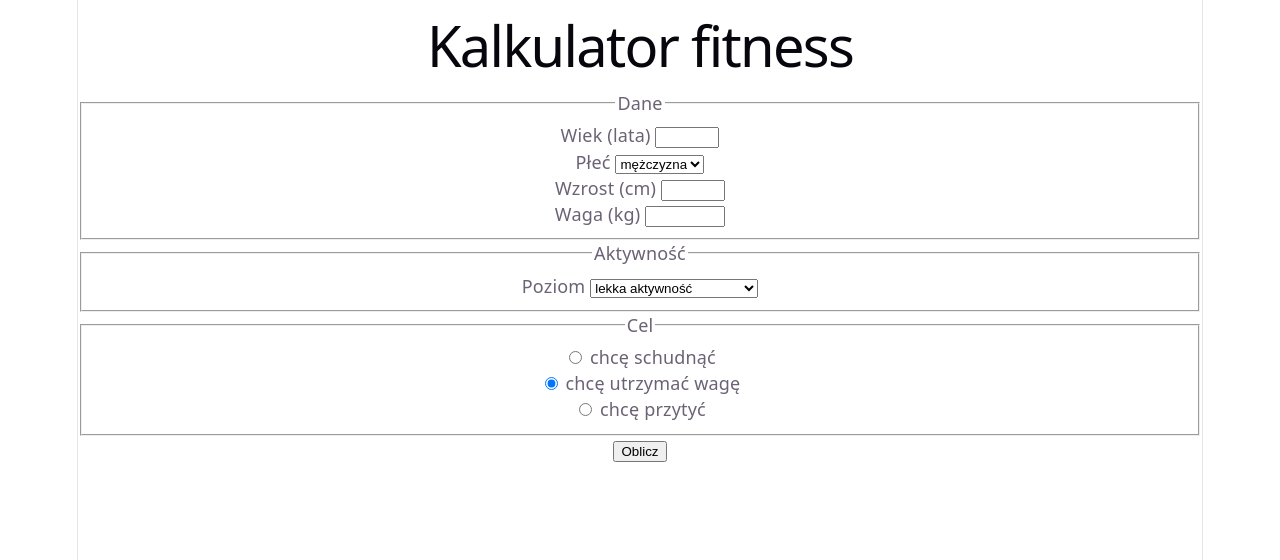
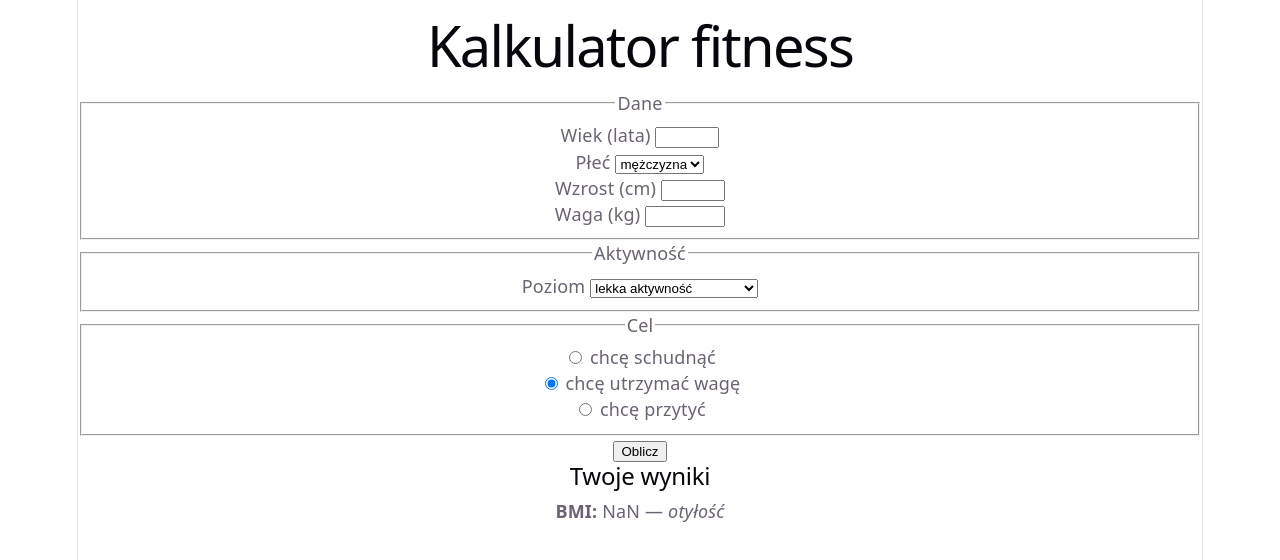
Before and after one commit to greniu385/kalkulatorfitness, a React (Vite) app: page / in a window 1280 px wide. Both pictures are taken after a click on the button "Oblicz". Shown: the top 560 px of the page. Built offline with nearby package versions, Linux system fonts and the light colour scheme.

Commit message:
wyswietl wynik BMI z kategoria po obliczeniu
Co-Authored-By: Claude Sonnet 4.6 <noreply@anthropic.com>

```diff
--- a/src/App.jsx
+++ b/src/App.jsx
@@ -135,6 +135,14 @@ function App() {
           <button type="button" onClick={oblicz}>Oblicz</button>
         </p>
       </form>
+      {wyniki && (
+        <section>
+          <h2>Twoje wyniki</h2>
+          <p>
+            <strong>BMI:</strong> {wyniki.bmi} — <em>{wyniki.kategoria}</em>
+          </p>
+        </section>
+      )}
     </>
   )
 }
```
